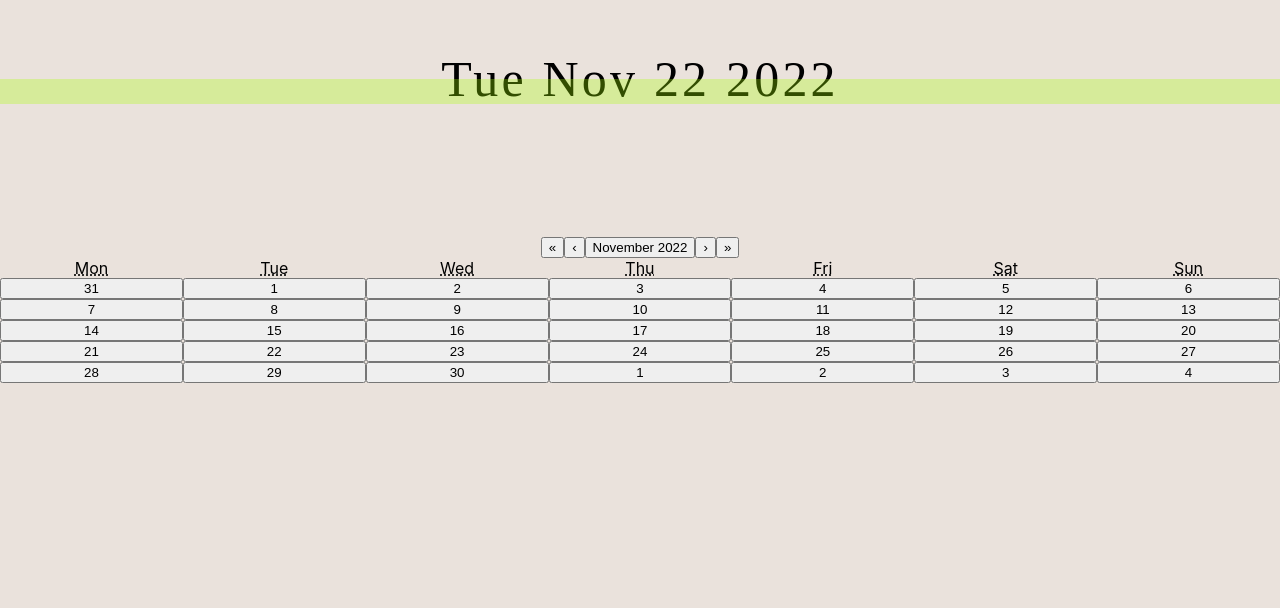
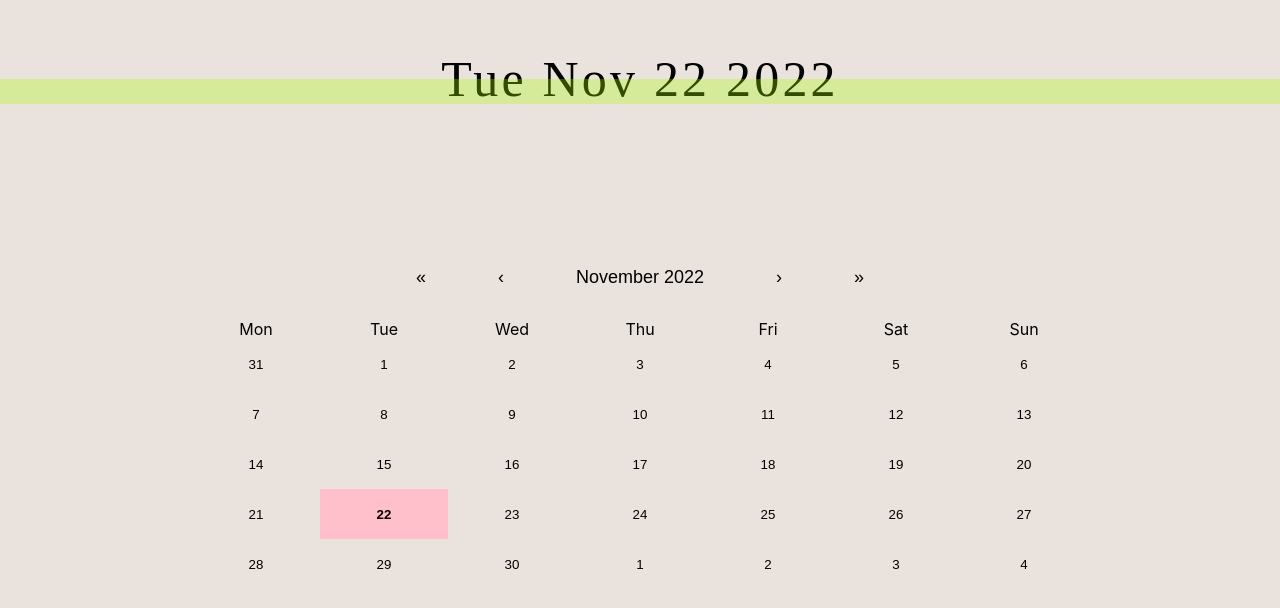
Before and after one commit to natreeum/harudiary, a React (Create React App) app in the folder client/: page /mypage in a window 1280 px wide. Shown: the top 608 px of the page. Built offline with nearby package versions, Linux system fonts and the light colour scheme.

Commit message:
edit: calendar css

```diff
--- a/client/src/Pages/Landing.css
+++ b/client/src/Pages/Landing.css
@@ -7,6 +7,7 @@ body{
     font-family: Glitten;
     src: url("./Glitten-Regular.otf");
     letter-spacing: .2rem;
+    height: 250px
 
 }
 #border{
--- a/client/src/Pages/Landing.js
+++ b/client/src/Pages/Landing.js
@@ -73,12 +73,15 @@ export default function Landing() {
                     id="loginBTN" size="lg" type="submit" disabled={!validateForm()}>
                     continue
                 </Button>
+            <div id="links">
             <Link to='/signup'>
                 sign up
             </Link> <br/>
             <Link to='/recover'>
                 forgot password?
             </Link>
+            </div>
+
             </Form>
         </div>
        </div>
--- a/client/src/Pages/MyPage.css
+++ b/client/src/Pages/MyPage.css
@@ -14,3 +14,67 @@
     opacity: 30%;
     display: inline-block;
 }
+#forms{
+    display: grid;
+    place-items: center;
+
+}
+.react-calendar {
+    width: 70%;
+    display: inline-block;
+    color: black;
+   }
+   .react-calendar__navigation button {
+    background: none;
+    border:none;
+    color: black;
+    font-size: 18px;
+    margin: 30px
+   }
+   .react-calendar__navigation button:enabled:hover,
+   .react-calendar__navigation button:enabled:focus {
+    cursor: pointer;
+    font-weight: bold;
+   }
+   abbr[title] {
+    text-decoration: none;
+   }
+   /* .react-calendar__month-view__days__day--weekend {
+    color: #d10000;
+   } */
+   .react-calendar__tile{
+    background-color: #EAE2DC;
+    border:none;
+    color: black;
+    height: 50px;
+   }
+   .react-calendar__tile:enabled:hover,
+   .react-calendar__tile:enabled:focus {
+    font-weight: bold;
+    background-color: pink;
+    color: black
+   }
+   .react-calendar__tile--now {
+    background: #A7FF00;
+    font-weight: bold;
+    color: black;
+   }
+   .react-calendar__tile--now:enabled:hover,
+   .react-calendar__tile--now:enabled:focus {
+    font-weight: bold;
+    color: black;
+   }
+   .react-calendar__tile--hasActive:enabled:hover,
+   .react-calendar__tile--hasActive:enabled:focus {
+    background: #f8f8fa;
+   }
+   .react-calendar__tile--active {
+    background-color: pink;
+    font-weight: bold;
+    color: black;
+   }
+   .react-calendar__tile--active:enabled:hover,
+   .react-calendar__tile--active:enabled:focus {
+    background: pink ;
+    color: black;
+   }
--- a/client/src/Pages/MyPage.js
+++ b/client/src/Pages/MyPage.js
@@ -3,11 +3,11 @@ import "./MyPage.css"
 import axios from "axios"
 import Calendar from 'react-calendar';
 import {useState} from 'react';
-
 axios.defaults.withCredentials = true
 
 const MyPage = () => {
     const [date, setDate] = useState(new Date())
+
         return(
             <div id="mypage">
                 <div id="mypage_title">
@@ -16,9 +16,10 @@ const MyPage = () => {
                 </div> <br></br>
                 <div id="row">
                     <div className="col-lg-8" id="calendar">
-                    <Calendar onChange={setDate} value={date}/>
+                    <Calendar id="cal" onChange={setDate} value={date}/>
                     </div>
-                    <div className="col-lg-4" id="todo"></div>
+                    <div className="col-lg-4" id="todo">
+                    </div>
                 </div>
             </div>
          )
--- a/client/src/Pages/Signup.js
+++ b/client/src/Pages/Signup.js
@@ -50,6 +50,7 @@ const Signup = () => {
             <div id="title_highlighter"></div>
         </div>
         <Form onSubmit={handleSubmit}>
+        <div id="forms">
             <div id="border">
                 <Form.Group size="lg" controlId="email">
                         <Form.Control
@@ -91,12 +92,14 @@ const Signup = () => {
                             onChange={(e)=>setPasswordCheck(e.target.value)}/>
                 </Form.Group>
             </div>
+        </div>
             <Button
                     id="loginBTN" size="lg" type="submit" disabled={!validateForm()}>
                     continue
             </Button>
 
         </Form>
+
        </div>
     )
 }
```
Lines whose indentation alone changed are shown as unchanged.
